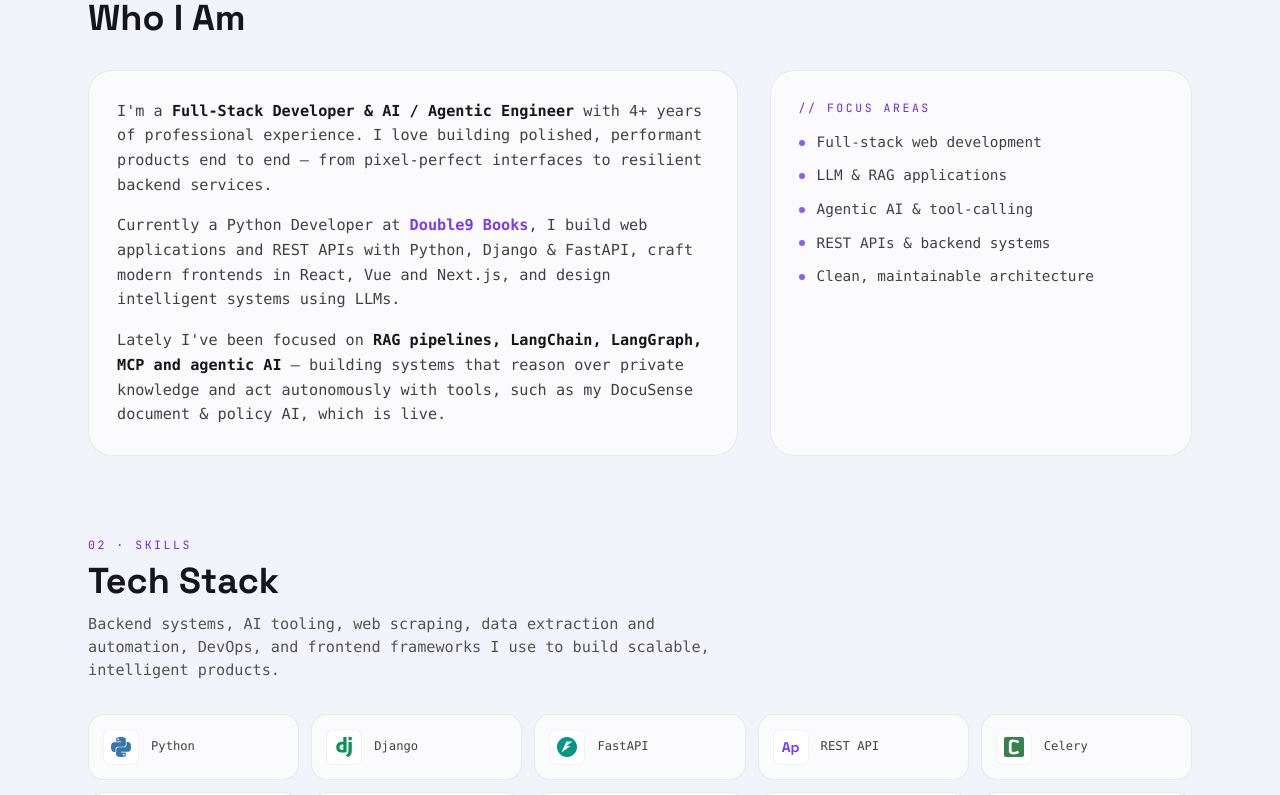
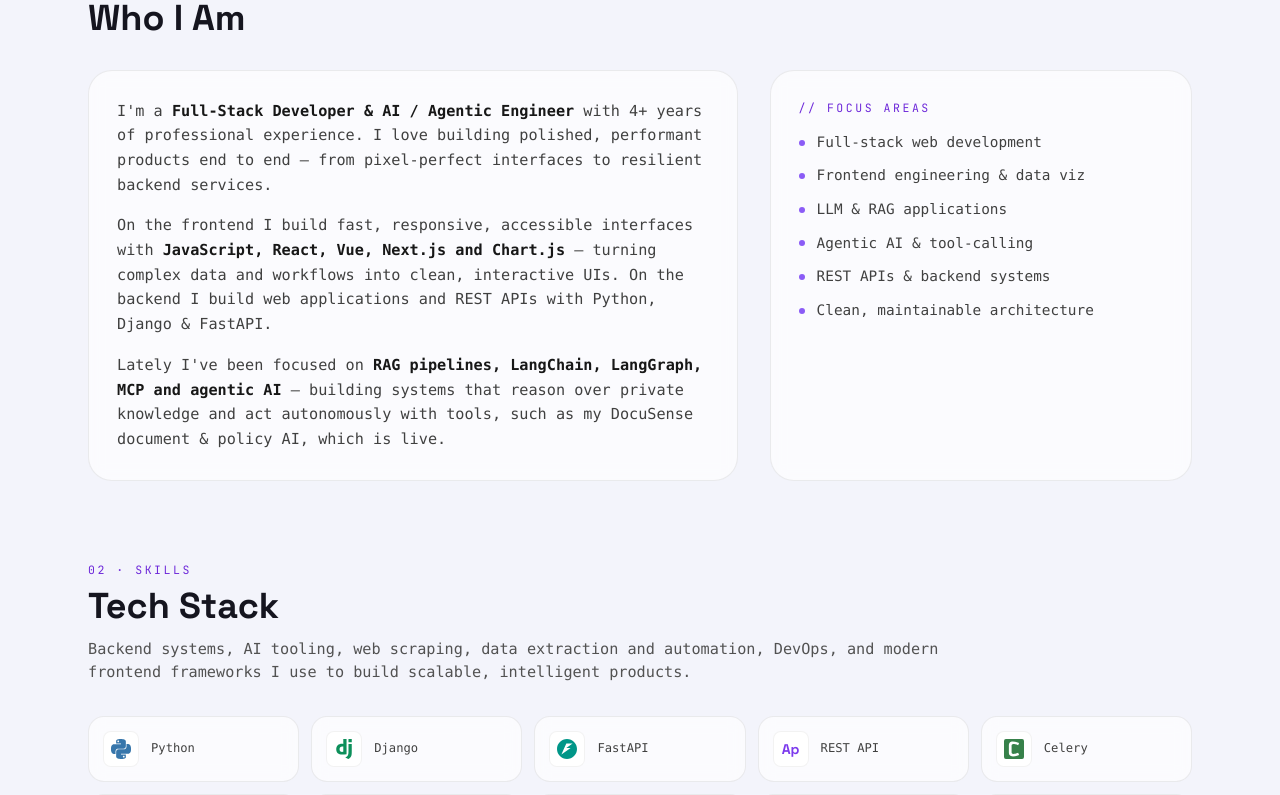
Before and after one commit to sumankr0087/Portfolio, a Next.js app in the folder frontend/: page / in a window 1280 px wide. Shown: the part 880-1675 px from the top of the page. Built offline with nearby package versions, Linux system fonts and the light colour scheme.

Commit message:
Emphasize frontend (add Chart.js, update About); fix Skills intro wrap; swap DevConnect Node.js->FastAPI

```diff
--- a/frontend/src/app/components/chatKnowledge.ts
+++ b/frontend/src/app/components/chatKnowledge.ts
@@ -63,7 +63,7 @@ export const CHUNKS: Chunk[] = [
   {
     topic: "skills",
     aliases: ["skill", "skills", "tech", "stack", "technology", "technologies", "tools", "know", "languages", "proficient", "expertise"],
-    text: "Suman's tech stack — Backend: Python, Django, FastAPI, REST API, Celery, Redis, PostgreSQL, MongoDB. AI/ML: LLM / OpenAI, RAG, LangChain, LangGraph, MCP, AI Agents. Web scraping & data: BeautifulSoup, Selenium, Scrapy, Data Extraction, Automation, ETL Pipelines. DevOps: Docker, AWS, CI/CD, GitHub Actions, Git. Frontend: React, Vue.js, Next.js, TypeScript, JavaScript, Tailwind.",
+    text: "Suman's tech stack — Backend: Python, Django, FastAPI, REST API, Celery, Redis, PostgreSQL, MongoDB. AI/ML: LLM / OpenAI, RAG, LangChain, LangGraph, MCP, AI Agents. Web scraping & data: BeautifulSoup, Selenium, Scrapy, Data Extraction, Automation, ETL Pipelines. DevOps: Docker, AWS, CI/CD, GitHub Actions, Git. Frontend: JavaScript, React, Vue.js, Next.js, TypeScript, Chart.js, Tailwind.",
   },
   {
     topic: "skills-ai",
@@ -74,6 +74,11 @@ export const CHUNKS: Chunk[] = [
     topic: "skills-scraping",
     aliases: ["scraping", "scrape", "crawl", "crawler", "selenium", "beautifulsoup", "scrapy", "data extraction", "automation", "etl", "pipeline"],
     text: "For web scraping, data extraction and automation Suman uses BeautifulSoup, Selenium and Scrapy to build data pipelines and ETL workflows — for example Python pipelines processing 5,000+ records and cutting manual effort by 60%.",
+  },
+  {
+    topic: "skills-frontend",
+    aliases: ["frontend", "front end", "front-end", "ui", "ux", "react", "vue", "vuejs", "nextjs", "next.js", "javascript", "js", "typescript", "chart.js", "chartjs", "charts", "data viz", "visualization", "responsive", "interface"],
+    text: "On the frontend Suman has strong hands-on experience building fast, responsive, accessible interfaces with JavaScript, React, Vue.js, Next.js and TypeScript, styled with Tailwind, and interactive data visualizations with Chart.js. He has shipped reusable React/Vue/Nuxt components for production B2B platforms and focuses on clean UI/UX and performance.",
   },
 
   // ---- Services ----
@@ -112,7 +117,7 @@ export const CHUNKS: Chunk[] = [
   {
     topic: "project-devconnect",
     aliases: ["devconnect", "developer platform", "social", "real-time", "feeds", "notifications", "websockets"],
-    text: "DevConnect is a full-stack social platform for developers with real-time feeds, authentication, notifications and profile analytics, built on a scalable REST API with an optimistic UI. Built with React, Node.js, MongoDB and WebSockets.",
+    text: "DevConnect is a full-stack social platform for developers with real-time feeds, authentication, notifications and profile analytics, built on a scalable REST API with an optimistic UI. Built with React, FastAPI, MongoDB and WebSockets.",
   },
   {
     topic: "project-shopsphere",
--- a/frontend/src/app/sections/About.tsx
+++ b/frontend/src/app/sections/About.tsx
@@ -13,10 +13,11 @@ export default function About() {
             from pixel-perfect interfaces to resilient backend services.
           </p>
           <p>
-            Currently a Python Developer at <span className="text-violet-600 font-semibold">Double9
-            Books</span>, I build web applications and REST APIs with Python,
-            Django &amp; FastAPI, craft modern frontends in React, Vue and Next.js,
-            and design intelligent systems using LLMs.
+            On the frontend I build fast, responsive, accessible interfaces with
+            <span className="text-neutral-900 font-semibold"> JavaScript, React, Vue,
+            Next.js and Chart.js</span> — turning complex data and workflows into clean,
+            interactive UIs. On the backend I build web applications and REST APIs with
+            Python, Django &amp; FastAPI.
           </p>
           <p>
             Lately I&apos;ve been focused on <span className="text-neutral-900 font-semibold">
@@ -31,6 +32,7 @@ export default function About() {
           <ul className="space-y-3 text-[0.9rem] text-neutral-700">
             {[
               "Full-stack web development",
+              "Frontend engineering & data viz",
               "LLM & RAG applications",
               "Agentic AI & tool-calling",
               "REST APIs & backend systems",
--- a/frontend/src/app/sections/Projects.tsx
+++ b/frontend/src/app/sections/Projects.tsx
@@ -56,7 +56,7 @@ const projects: Project[] = [
     badge: "DC",
     title: "DevConnect — Developer Platform",
     desc: "A full-stack social platform for developers with real-time feeds, authentication, notifications and profile analytics, built on a scalable REST API with an optimistic UI.",
-    tags: ["React", "Node.js", "MongoDB", "WebSockets"],
+    tags: ["React", "FastAPI", "MongoDB", "WebSockets"],
   },
   {
     no: "05",
--- a/frontend/src/app/sections/Skills.tsx
+++ b/frontend/src/app/sections/Skills.tsx
@@ -20,6 +20,7 @@ import {
   SiTypescript,
   SiJavascript,
   SiTailwindcss,
+  SiChartdotjs,
 } from "react-icons/si";
 
 type Skill = { ab: string; name: string; Icon?: IconType; color?: string };
@@ -62,6 +63,7 @@ const skills: Skill[] = [
   { ab: "Ts", name: "TypeScript", Icon: SiTypescript, color: "#3178C6" },
   { ab: "Js", name: "JavaScript", Icon: SiJavascript, color: "#C9A800" },
   { ab: "Tw", name: "Tailwind", Icon: SiTailwindcss, color: "#38BDF8" },
+  { ab: "Cj", name: "Chart.js", Icon: SiChartdotjs, color: "#FF6384" },
 ];
 
 export default function Skills() {
@@ -69,9 +71,9 @@ export default function Skills() {
     <section id="skills" className="mx-auto max-w-6xl px-6 py-10">
       <p className="section-label mb-2">02 · Skills</p>
       <h2 className="font-display text-3xl md:text-4xl font-bold mb-3">Tech Stack</h2>
-      <p className="text-neutral-600 max-w-2xl mb-8 text-[0.95rem]">
-        Backend systems, AI tooling, web scraping, data extraction and automation,
-        DevOps, and frontend frameworks I use to build scalable, intelligent products.
+      <p className="text-neutral-600 max-w-4xl mb-8 text-[0.95rem]">
+        Backend systems, AI tooling, web scraping, data extraction and automation, DevOps,
+        and modern frontend frameworks I use to build scalable, intelligent products.
       </p>
 
       <div className="grid grid-cols-2 sm:grid-cols-3 lg:grid-cols-4 xl:grid-cols-5 gap-3">
```
